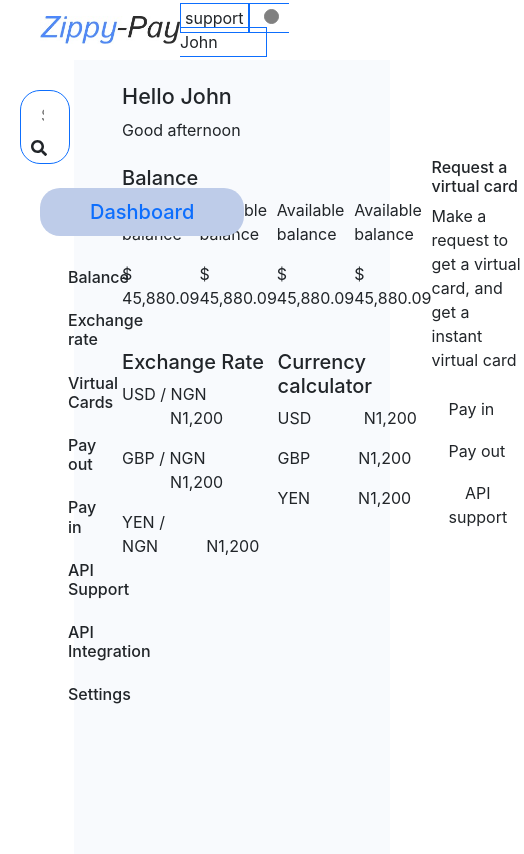
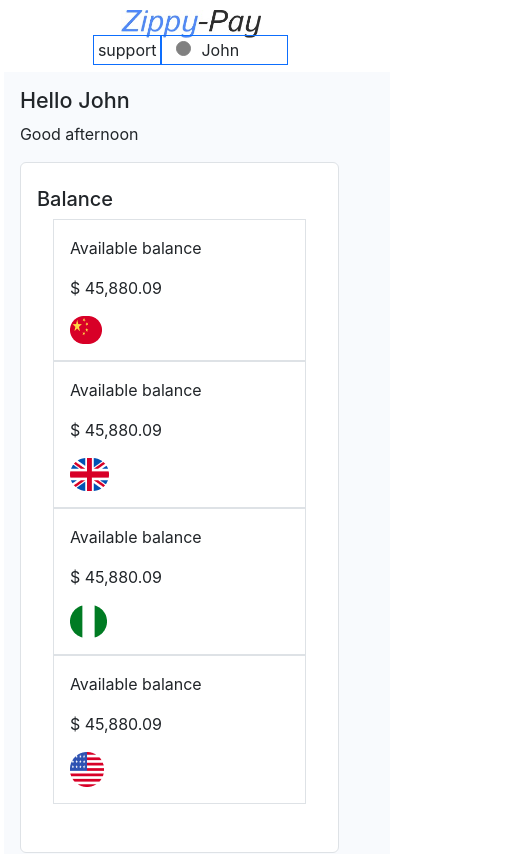
Before and after one commit to ytoyin67/zippy-pay, a React (Create React App) app: page /dashboard in a window 390 px wide. Shown: the top 854 px of the page, 524 px wide, since content can reach past the window. Built offline with nearby package versions, Linux system fonts and the light colour scheme.

Commit message:
dashboard

```diff
--- a/src/App.css
+++ b/src/App.css
@@ -278,6 +278,9 @@
 .dash-grid{
   display: grid;
   grid-template-columns: 3fr 1fr;
+  gap: 30px;
+  justify-content: center;
+
 }
 
 
@@ -428,6 +431,42 @@
     border-radius: 20px;
 
   }
+
+
+
+.dashboard-wallet{
+  margin-left: 1%;
+  background-color: rgb(219, 227, 245, .19);
+  height: auto;
+}
+
+.dash-grid{
+
+  grid-template-columns:  1fr;
+  gap: 30px;
+  justify-content: center;
+  width: 90%;
+}
+
+
+
+
+
+
+
+.dash-nav{
+  display: flex;
+  flex-direction: column;
+
+
+  /* justify-content: center; */
+  /* padding: 10px 10px 10px 40px; */
+  width: 90% ;
+  height: auto;
+  /* margin: 0 auto; */
+  overflow-x: hidden;
+}
+
 }
 
 
--- a/src/components/Header.jsx
+++ b/src/components/Header.jsx
@@ -20,7 +20,7 @@
                 <li><Link to="/#features">Features</Link></li>
                 <li><Link to="/#pricing">Pricing</Link></li>
                 <li><Link to="/#resoursces">Resourses</Link></li>
-                <li><Link to="#/support">Support</Link></li>
+                <li><Link to="/dashboard">Dashboard</Link></li>
 
           </ul>
           {/* <div> <FaTimes style={{width:"50px", height: "30px"}}/></div> */}
@@ -42,7 +42,7 @@
                 <li><Link to="/#features">Features</Link></li>
                 <li><Link to="/#pricing">Pricing</Link></li>
                 <li><Link to="/#resoursces">Resourses</Link></li>
-                <li><Link to="/#support">Support</Link></li>
+                <li><Link to="/dashboard">Dashboard</Link></li>
 
           </ul>
           <div>
--- a/src/pages/Dashboard.jsx
+++ b/src/pages/Dashboard.jsx
@@ -1,5 +1,9 @@
 import React from 'react'
 import zippayWhite from '../images/zippyPayWhite.jpg'
+import CN from '../images/CN.png'
+import GB from '../images/GB.png'
+import NG from '../images/NG.png'
+import US from '../images/US.png'
 import {FaSearch} from 'react-icons/fa'
 
 
@@ -17,7 +21,7 @@
 
       </div>
 
-      <div className='fixed-nav'>
+      <div className='d-none d-lg-block fixed-nav'>
 
         <div className='border border-primary' style={{borderRadius: '20px', padding: '5px 10px'}}>
           <input type="text" placeholder='Search' style={{border: 'none', padding: '7px 10px 7px 10px', width: "80%"}}/>
@@ -36,54 +40,54 @@
 
       </div>
 
-      <div className='dashboard-wallet py-4 px-5'>
+      <div className='dashboard-wallet py-lg-4 px-lg-5 py-3 px-3'>
          <h4>Hello John</h4>
          <p>Good afternoon</p>
 
          <div className="dash-grid">
 
              <div className="left">
-                <div>
+                <div className='bg-white p-3 pb-5 border rounded mb-5'>
                   <h5 className="my-2">Balance</h5>
-                  <div className="balance d-flex">
-                     <div className="available ">
+                  <div className="balance d-block d-lg-flex">
+                     <div className="available border p-3 mx-3">
                          <div>
                             <p>Available balance</p>
                             <p>$ 45,880.09</p>
 
                          </div>
-                         <img src="" alt="" />
+                         <img src={CN} alt="" />
                      </div>
-                     <div className="available">
+                     <div className="available border p-3 mx-3">
                          <div>
                             <p>Available balance</p>
                             <p>$ 45,880.09</p>
 
                          </div>
-                         <img src="" alt="" />
+                         <img src={GB} alt="" />
                      </div>
-                     <div className="available">
+                     <div className="available border p-3 mx-3">
                          <div>
                             <p>Available balance</p>
                             <p>$ 45,880.09</p>
 
                          </div>
-                         <img src="" alt="" />
+                         <img src={NG} alt="" />
                      </div>
-                     <div className="available">
+                     <div className="available border p-3 mx-3">
                          <div>
                             <p>Available balance</p>
                             <p>$ 45,880.09</p>
 
                          </div>
-                         <img src="" alt="" />
+                         <img src={US} alt="" />
                      </div>
                   </div>
 
                 </div>
 
-                <div className="bottom d-flex">
-                   <div className='rate'>
+                <div className="bottom d-block d-lg-flex justify-content-around gap-5 bg-white border-primary border rounded my-3 p-3">
+                   <div className='rate b'>
                      <h5>Exchange Rate</h5>
                      <p>USD / NGN  <span className='ms-5'>N1,200</span></p>
                      <p>GBP / NGN <span className='ms-5'>N1,200</span></p>
@@ -105,15 +109,15 @@
 
 
              <div className="right">
-                <div className="virtual">
-                  <h6>Request a virtual card</h6>
+                <div className="virtual bg-primary  px-3 py-4 text-light border rounded ">
+                  <h6 className='mb-4'>Request a virtual card</h6>
 
                   <p>Make a request to get a virtual card, and get a instant virtual card</p>
                 </div>
 
-                <button className="btn btn-default py-2 px-3 d-block">Pay in</button>
-                <button className="btn btn-default py-2 px-3 d-block">Pay out</button>
-                <button className="btn btn-default py-2 px-3 d-block">API support</button>
+                <button className="mt-5 mb-3 px-5 border rounded border-primary d-block">Pay in</button>
+                <button className="my-3 px-5 border rounded border-primary d-block">Pay out</button>
+                <button className="my-3 border rounded px-4 border-primary d-block">API support</button>
 
              </div>
 
```
